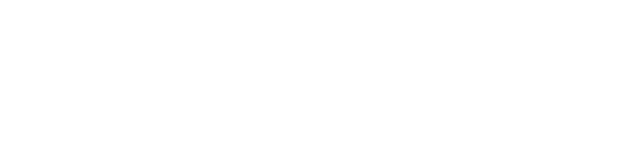
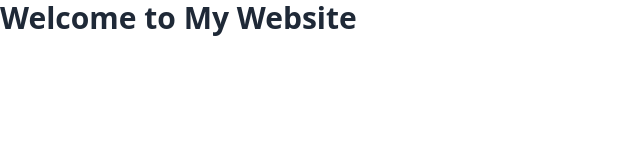
Before and after one commit to mujahidraj/Third-time-test, a plain HTML site: page index.html in a window 1280 px wide. Shown: the whole page, without its empty margins (0-640 px from the left). Drawn offline with nearby package versions, Linux system fonts and the light colour scheme.

Commit message:
my part is done

```diff
--- a/index.html
+++ b/index.html
@@ -10,6 +10,7 @@
 <body>
     <header>
 <!-- jarif -->
+ <h1 class="text-3xl font-bold">Welcome to My Website</h1>
 
     </header>
     <main>
```
